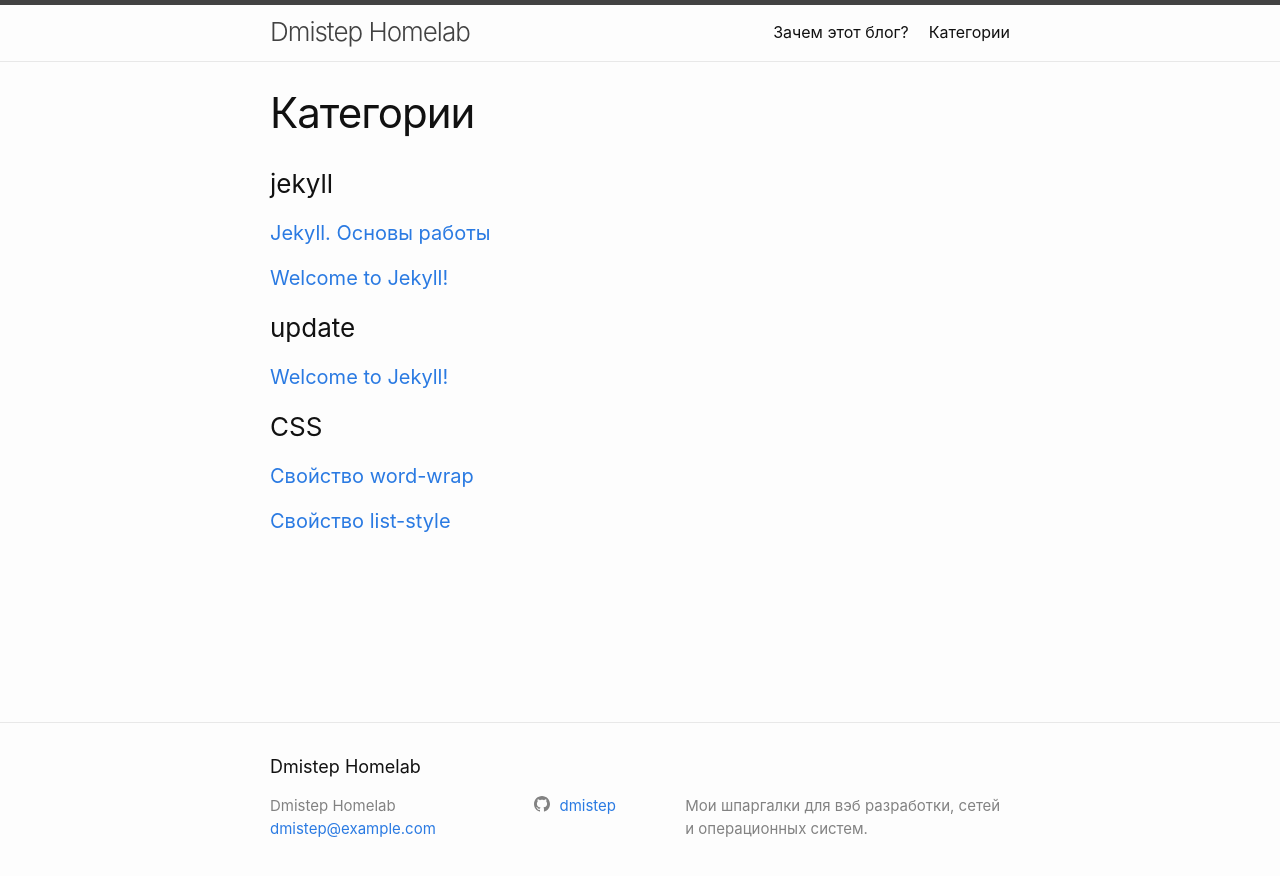
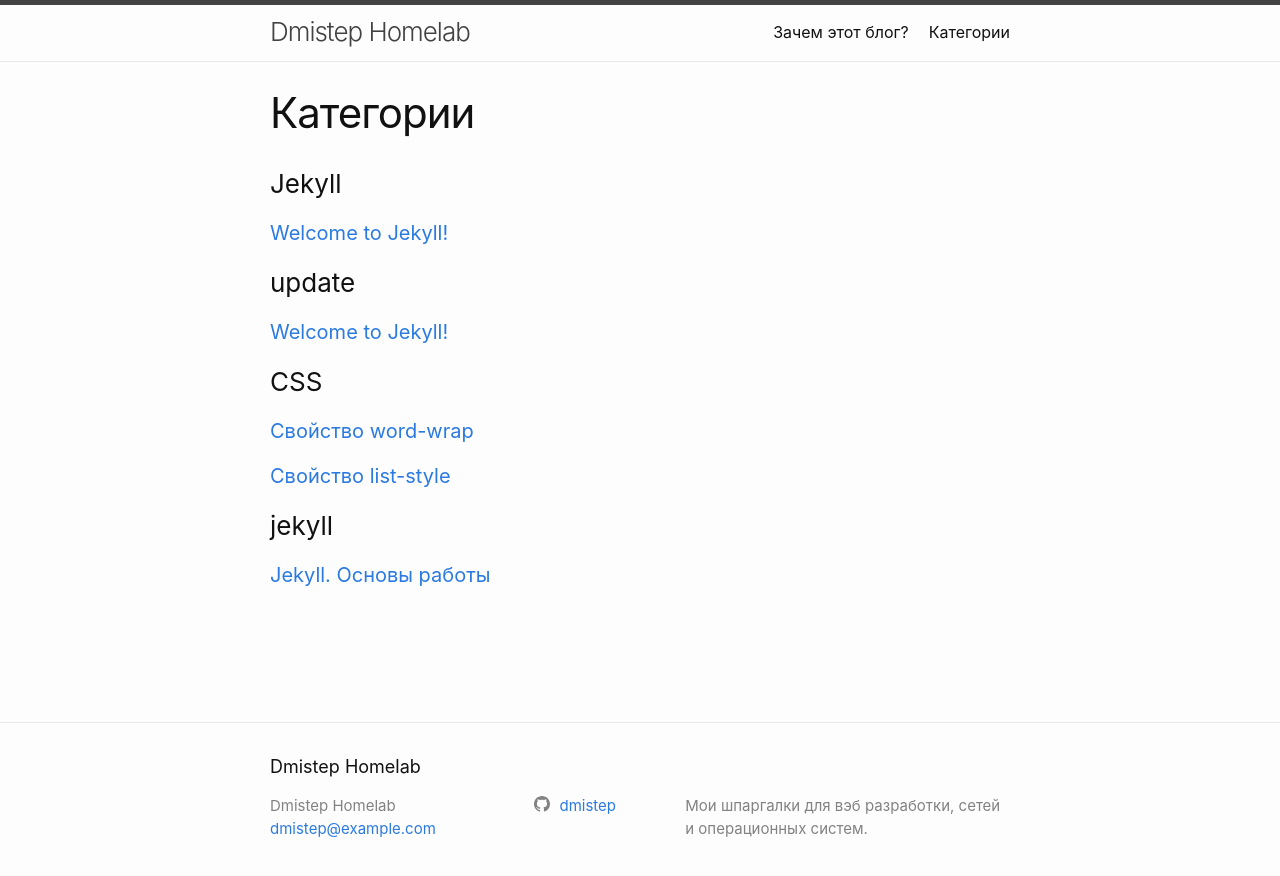
Before and after one commit to Dmistep/test-blog, a Jekyll site: the page built from categories.md, in a window 1280 px wide. Shown: the top 876 px of the page. Built offline with Jekyll 4.4.1, drawn with Linux system fonts in a browser that asks for light colours.

Commit message:
update 2022-07-03-welcome-to-jekyll.markdown

```diff
--- a/_posts/2022-07-03-welcome-to-jekyll.markdown
+++ b/_posts/2022-07-03-welcome-to-jekyll.markdown
@@ -2,7 +2,7 @@
 layout: post
 title:  "Welcome to Jekyll!"
 date:   2022-07-03 22:28:13 +0300
-categories: jekyll update
+categories: "Jekyll update"
 permalink: /welcom/
 ---
 You’ll find this post in your `_posts` directory. Go ahead and edit it and re-build the site to see your changes. You can rebuild the site in many different ways, but the most common way is to run `jekyll serve`, which launches a web server and auto-regenerates your site when a file is updated.
```
